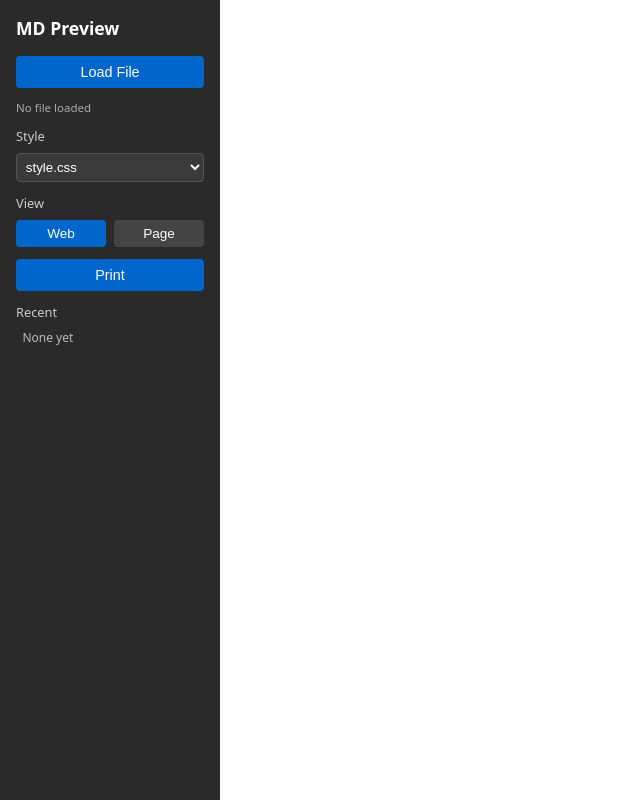
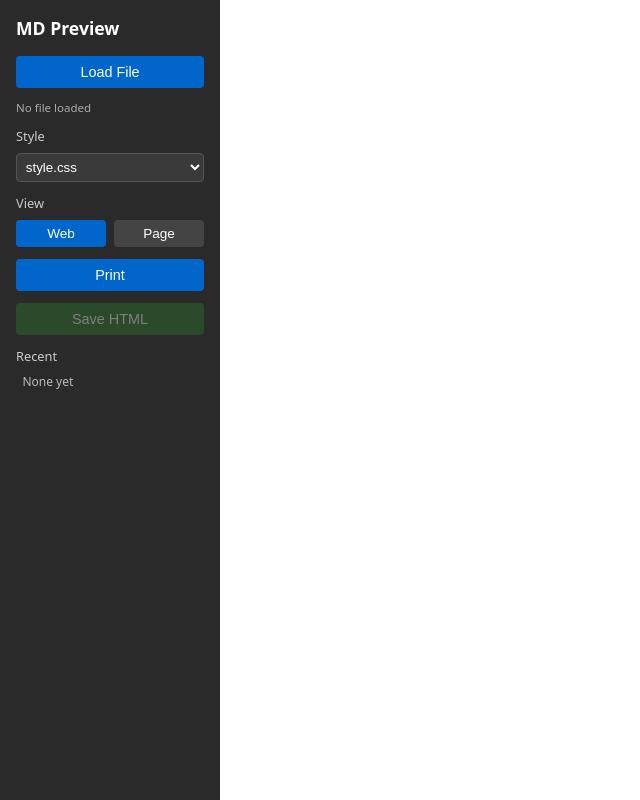
Before and after one commit to shawncarter/md2html, a Flask app: page / in a window 1280 px wide. Shown: the whole page, without its empty margins (0-640 px from the left). Run offline with Flask 3, Linux system fonts and the light colour scheme.

Commit message:
Add Save HTML button to app, limit TOC depth to H1/H2, convert code blocks to tables in PLAN.md
- app.py: add /save route that renders a full standalone HTML file (embedded CSS,
  matching CLI output format) and writes <stem>.html to the app directory;
  extract MD_EXTENSIONS/MD_EXT_CONFIGS constants and load_css helper to share
  config between /render and /save
- md2html.py: pass toc_depth=2 to the TOC extension so [TOC] shows only H1/H2
- templates/index.html: add green Save HTML button (disabled until file loaded),
  wire up to /save endpoint with Saving.../Saved: feedback
- PLAN.md: apply enhancements — TOC, callouts for blockquotes and complementary
  action asides, add missing Section 12 heading, convert four ASCII code blocks
  (kill chain, response chain, assume breach phases, intelligence-to-action) to
  proper tables for clean print/PDF rendering

Co-Authored-By: Claude Sonnet 4.6 <noreply@anthropic.com>

```diff
--- a/app.py
+++ b/app.py
@@ -4,6 +4,18 @@ from pathlib import Path
 
 app = Flask(__name__)
 BASE_DIR = Path(__file__).parent
+
+MD_EXTENSIONS = ['tables', 'fenced_code', 'toc', 'attr_list', 'admonition', 'pymdownx.tilde']
+MD_EXT_CONFIGS = {'toc': {'toc_depth': 2}}
+
+
+def load_css(filename):
+    if not filename:
+        return ''
+    try:
+        return (BASE_DIR / filename).read_text(encoding='utf-8')
+    except Exception:
+        return ''
 
 
 @app.route('/')
@@ -15,17 +27,35 @@ def index():
 @app.route('/render', methods=['POST'])
 def render():
     data = request.get_json(silent=True) or {}
+    html = markdown.markdown(data.get('content', ''), extensions=MD_EXTENSIONS, extension_configs=MD_EXT_CONFIGS)
+    return jsonify({'html': html, 'css': load_css(data.get('css', ''))})
+
+
+@app.route('/save', methods=['POST'])
+def save():
+    data = request.get_json(silent=True) or {}
     content = data.get('content', '')
-    css_filename = data.get('css', '')
-    css_content = ''
-    if css_filename:
-        css_path = BASE_DIR / css_filename
-        try:
-            css_content = css_path.read_text(encoding='utf-8')
-        except Exception:
-            pass
-    html = markdown.markdown(content, extensions=['tables', 'fenced_code', 'toc', 'attr_list', 'admonition', 'pymdownx.tilde'])
-    return jsonify({'html': html, 'css': css_content})
+    css_content = load_css(data.get('css', ''))
+    stem = Path(data.get('filename', 'output.md')).stem
+    html_body = markdown.markdown(content, extensions=MD_EXTENSIONS, extension_configs=MD_EXT_CONFIGS)
+    style_tag = f"<style>\n{css_content}\n</style>" if css_content else ""
+    html = f"""<!DOCTYPE html>
+<html lang="en">
+<head>
+<meta charset="utf-8">
+<meta name="viewport" content="width=device-width, initial-scale=1">
+<title>{stem}</title>
+{style_tag}
+</head>
+<body>
+<div class="container">
+{html_body}
+</div>
+</body>
+</html>"""
+    out = BASE_DIR / f"{stem}.html"
+    out.write_text(html, encoding='utf-8')
+    return jsonify({'saved': out.name})
 
 
 if __name__ == '__main__':
--- a/md2html.py
+++ b/md2html.py
@@ -10,6 +10,7 @@ def convert(md_path: Path, css_content: str | None, output_path: Path) -> None:
     html_body = markdown.markdown(
         md_text,
         extensions=["tables", "fenced_code", "toc", "attr_list", "admonition", "pymdownx.tilde"],
+        extension_configs={"toc": {"toc_depth": 2}},
     )
     style_tag = f"<style>\n{css_content}\n</style>" if css_content else ""
     html = f"""<!DOCTYPE html>
--- a/templates/index.html
+++ b/templates/index.html
@@ -21,7 +21,7 @@
   }
   #sidebar h2 { margin: 0 0 0.25rem; font-size: 1.1rem; color: #fff; }
 
-  #pick-btn, #print-btn {
+  #pick-btn, #print-btn, #save-btn {
     width: 100%;
     background: #0066cc;
     color: #fff;
@@ -31,7 +31,10 @@
     border-radius: 4px;
     font-size: 0.9rem;
   }
-  #pick-btn:hover, #print-btn:hover { background: #0055aa; }
+  #pick-btn:hover, #print-btn:hover, #save-btn:hover { background: #0055aa; }
+  #save-btn { background: #2a7a2a; }
+  #save-btn:hover { background: #236023; }
+  #save-btn:disabled { opacity: 0.4; cursor: not-allowed; background: #2a7a2a; }
 
   #file-name { font-size: 0.72rem; color: #aaa; word-break: break-all; }
 
@@ -143,6 +146,7 @@
   </div>
 
   <button id="print-btn">Print</button>
+  <button id="save-btn" disabled>Save HTML</button>
   <button id="reset-breaks-btn" style="display:none;width:100%;background:#555;color:#fff;border:none;padding:0.5rem;cursor:pointer;border-radius:4px;font-size:0.9rem">Reset Breaks</button>
 
   <div id="recent-section">
@@ -238,6 +242,7 @@ th, td { padding: 0.3rem 0.5rem; }
   const btnWeb    = document.getElementById('btn-web');
   const btnPage   = document.getElementById('btn-page');
   const printBtn  = document.getElementById('print-btn');
+  const saveBtn   = document.getElementById('save-btn');
   const frame     = document.getElementById('preview-frame');
 
   // restore last used CSS
@@ -251,6 +256,7 @@ th, td { padding: 0.3rem 0.5rem; }
     mdContent = await file.text();
     activeName = file.name;
     fileName.textContent = file.name;
+    saveBtn.disabled = false;
     saveRecent(file.name, mdContent, cssSelect.value);
     renderPreview();
   }
@@ -329,6 +335,25 @@ th, td { padding: 0.3rem 0.5rem; }
       });
       obs.observe(win.document.body, { childList: true, subtree: true });
     });
+  });
+
+  saveBtn.addEventListener('click', async () => {
+    if (!mdContent || !activeName) return;
+    saveBtn.disabled = true;
+    saveBtn.textContent = 'Saving...';
+    try {
+      const res = await fetch('/save', {
+        method: 'POST',
+        headers: { 'Content-Type': 'application/json' },
+        body: JSON.stringify({ content: mdContent, css: cssSelect.value, filename: activeName })
+      });
+      const data = await res.json();
+      saveBtn.textContent = 'Saved: ' + data.saved;
+      setTimeout(() => { saveBtn.textContent = 'Save HTML'; saveBtn.disabled = false; }, 2500);
+    } catch {
+      saveBtn.textContent = 'Error!';
+      setTimeout(() => { saveBtn.textContent = 'Save HTML'; saveBtn.disabled = false; }, 2500);
+    }
   });
 
   document.getElementById('reset-breaks-btn').addEventListener('click', () => {
```
Also changed, not shown: 1 other file.
